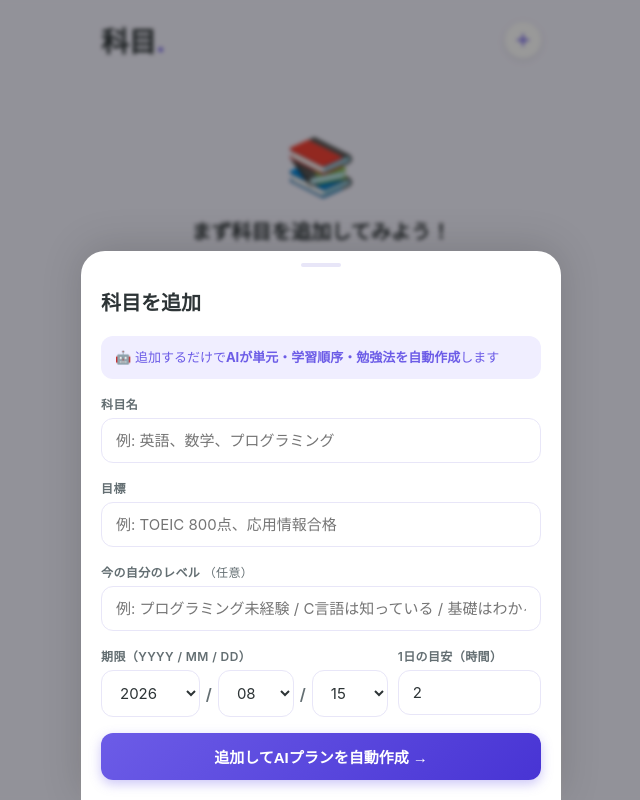
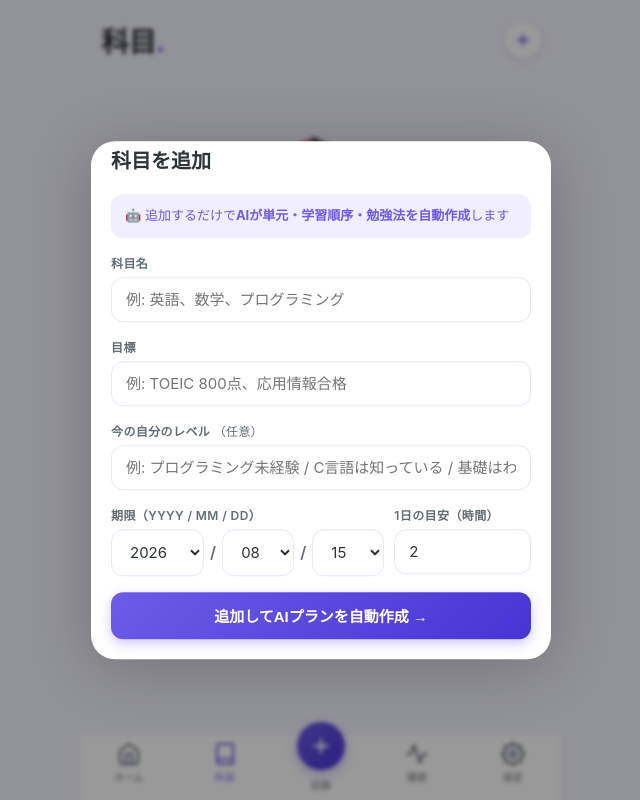
Before and after one commit to sarami29meat/study-planner, a plain HTML site: page index.html in a window 1280 px wide. Both pictures are taken after a click on the button "＋ 最初の科目を追加する". Shown: the whole page, without its empty margins (319-959 px from the left). Drawn offline with Linux system fonts and the light colour scheme.

Commit message:
Center sheet modal on screen instead of bottom sheet
Co-Authored-By: Claude Sonnet 4.6 <noreply@anthropic.com>

```diff
--- a/index.html
+++ b/index.html
@@ -10,7 +10,7 @@
   <title>StudyPath</title>
   <link rel="manifest" href="manifest.json">
   <link rel="apple-touch-icon" href="icon-192.png">
-  <link rel="stylesheet" href="style.css?v=3">
+  <link rel="stylesheet" href="style.css?v=4">
 </head>
 <body>
   <div id="app">
--- a/style.css
+++ b/style.css
@@ -237,24 +237,21 @@ html, body {
   z-index: 200; backdrop-filter: blur(2px);
 }
 .sheet {
-  position: fixed; bottom: 0; left: 50%; transform: translateX(-50%);
-  width: 100%; max-width: 480px;
-  background: var(--card); border-radius: 24px 24px 0 0;
-  z-index: 300; padding: 0 20px calc(20px + var(--safe-bottom));
-  max-height: 90vh; overflow-y: auto;
-  box-shadow: 0 -4px 40px rgba(0,0,0,0.15);
-  transition: transform 0.3s ease;
+  position: fixed; top: 50%; left: 50%;
+  transform: translate(-50%, -50%);
+  width: calc(100% - 32px); max-width: 460px;
+  background: var(--card); border-radius: 24px;
+  z-index: 300; padding: 0 20px 20px;
+  max-height: 80vh; overflow-y: auto;
+  box-shadow: 0 8px 60px rgba(0,0,0,0.22);
 }
 .sheet.lesson-mode {
-  max-height: 96vh;
-  height: 96vh;
+  top: 50%; transform: translate(-50%, -50%);
+  max-height: 92vh; height: 92vh;
 }
 .sheet.hidden { display: none; }
-.sheet-handle {
-  width: 40px; height: 4px; background: var(--border);
-  border-radius: 999px; margin: 12px auto 20px;
-}
-.sheet-title { font-size: 20px; font-weight: 700; margin-bottom: 20px; }
+.sheet-handle { display: none; }
+.sheet-title { font-size: 20px; font-weight: 700; margin-bottom: 20px; padding-top: 4px; }
 
 /* ── AI Loading ── */
 .ai-loading {
```
